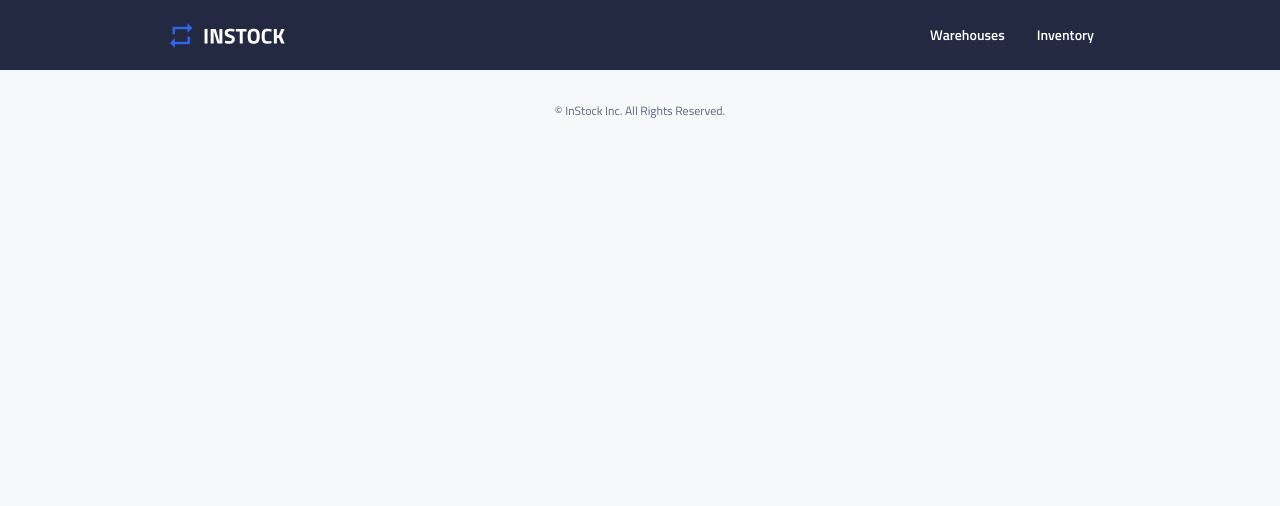
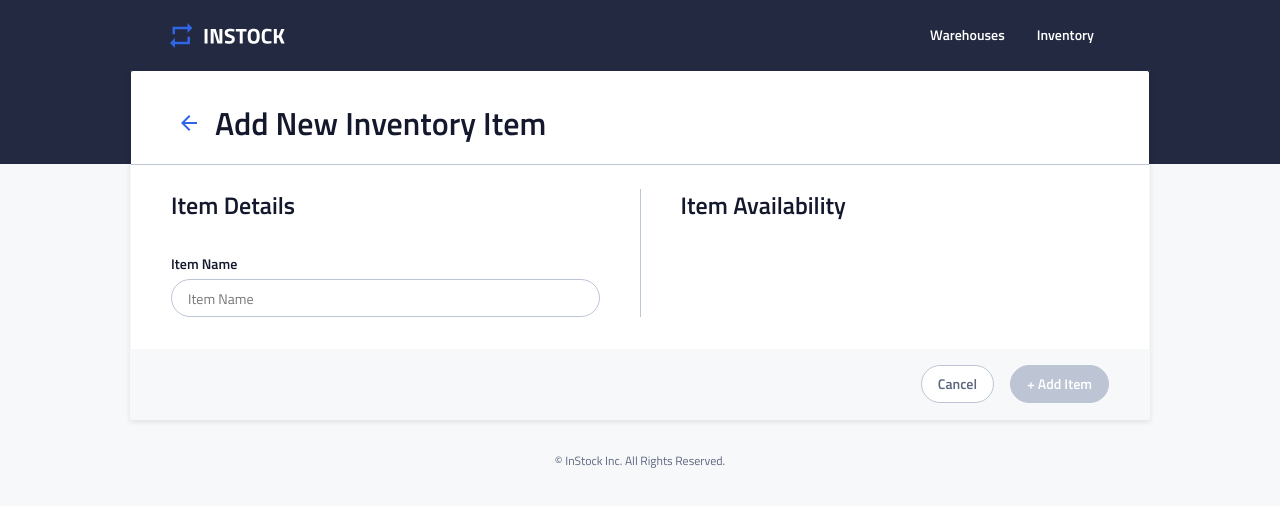
Before and after one commit to alperzini/instock-client, a React (Vite) app: page /addInventory in a window 1280 px wide. Shown: the top 506 px of the page. Built offline with nearby package versions, Linux system fonts and the light colour scheme; no server answers.

Commit message:
creat InventoryForm component with 1 field, and update TextField to include onBlur event

```diff
--- a/src/components/FormFields/TextField/TextField.jsx
+++ b/src/components/FormFields/TextField/TextField.jsx
@@ -3,13 +3,13 @@ import ErrorMessage from "../ErrorMessage/ErrorMessage.jsx";
 
 function TextField(props) {
     //type = text | tel | email
-    const { label, name, id, type, placeholder, value, onChange, error, isError } = props;
+    const { label, name, id, type, placeholder, value, onChange, error, isError, onBlur } = props;
 
     return (
         <div className="text-field__wrapper">
             <label className="text-field__label" htmlFor={id}>{label}</label>
             <input className={`text-field__text-input ${isError ? "text-field__text-input--error-border" : ""}`}
-                type={type} id={id} name={name} placeholder={placeholder} value={value} onChange={onChange} />
+                type={type} id={id} name={name} placeholder={placeholder} value={value} onChange={onChange} onBlur={onBlur} />
             <ErrorMessage error={error} isError={isError} />
         </div>
     );
--- /dev/null
+++ b/src/components/InventoryForm/InventoryForm.jsx
@@ -0,0 +1,78 @@
+import "./InventoryForm.scss";
+import { useState, useEffect } from "react";
+import FormHeader from "../formFields/FormHeader/FormHeader";
+import FieldsetsWrapper from "../formFields/FieldsetsWrapper/FieldsetsWrapper";
+import FieldsetField from "../formFields/FieldsetField/FieldsetField";
+import FormButtonsWrapper from "../formFields/FormButtonsWrapper/FormButtonsWrapper";
+import FormCancelButton from "../customButtons/FormCancelButton/FormCancelButton";
+import FormAddButton from "../customButtons/FormAddButton/FormAddButton";
+import TextField from "../formFields/TextField/TextField";
+
+function InventoryForm(props) {
+    const { inventory, setInventory, formTitle, formType,
+        initalName, initalDesc, initalCategory, initalStatus,
+        initalQuantity, initalWarehouse } = props;
+
+    // Set initial form data
+    const [formData, setFormData] = useState({
+        name: initalName ?? '', desc: initalDesc ?? '',
+        category: initalCategory ?? '', status: initalStatus ?? "In Stock",
+        quantity: initalQuantity ?? 1, warehouse: initalWarehouse ?? ''
+    });
+
+    // Set initial fields user interaction
+    const [touched, setTouched] = useState({
+        name: false, desc: false, category: false,
+        status: false, quantity: false, warehouse: false
+    });
+
+    // Errors for each field
+    const errors = {
+        name: formData.name.trim().length === 0 ? 'Please enter the item name.' : '',
+        des: formData.desc.trim().length === 0 ? 'Please enter the item description.' : '',
+        category: formData.category.length === 0 ? 'Please choose the item category.' : '',
+        warehouse: formData.warehouse.length === 0 ? 'Please choose the item warehouse.' : '',
+    };
+
+    // Form is valid if there are no errors
+    const isFormValid = Object.values(errors).every(error => error.length === 0);
+
+    // Handle onChange and onBlur of each field
+    const handleChange = (e) => {
+        const { name, value } = e.target;
+        setFormData(prev => ({ ...prev, [name]: value }));
+    };
+    const handleBlur = (e) => {
+        const { name } = e.target;
+        setTouched(prev => ({ ...prev, [name]: true }));
+    };
+
+    // Handle form submit
+    const handleSubmit = (e) => {
+        e.preventDefault();
+        console.log(formData);
+    };
+
+    return (
+        <>
+            <FormHeader title={formTitle} />
+            <form onSubmit={handleSubmit}>
+                <FieldsetsWrapper>
+                    <FieldsetField title="Item Details" isSecond={false}>
+                        <TextField onChange={handleChange} onBlur={handleBlur} type="text" label="Item Name"
+                            name="name" id="name" placeholder="Item Name" value={formData.name}
+                            error={errors.name} isError={touched.name && errors.name} />
+                    </FieldsetField>
+                    <FieldsetField title="Item Availability" isSecond={true}>
+
+                    </FieldsetField>
+                </FieldsetsWrapper>
+                <FormButtonsWrapper>
+                    <FormCancelButton />
+                    <FormAddButton label="+ Add Item" isDisabled={!isFormValid} />
+                </FormButtonsWrapper>
+            </form>
+        </>
+    );
+}
+export default InventoryForm;
--- a/src/pages/AddInventoryItemPage/AddInventoryItemPage.jsx
+++ b/src/pages/AddInventoryItemPage/AddInventoryItemPage.jsx
@@ -1,7 +1,15 @@
 import "./AddInventoryItemPage.scss";
+import PageWrapper from "../../components/PageWrapper/PageWrapper";
+import InventoryForm from "../../components/InventoryForm/InventoryForm";
 
 const AddInventoryItemPage = ({ inventory, setInventory }) => {
-console.log("AddInventoryItemPage");
+
+    return (
+        <PageWrapper>
+            <InventoryForm inventory={inventory} setInventory={setInventory}
+                formTitle={"Add New Inventory Item"} formType={"add"} />
+        </PageWrapper>
+    );
 };
 
 export default AddInventoryItemPage;
```
Also changed, not shown: src/components/InventoryForm/InventoryForm.scss (added).
